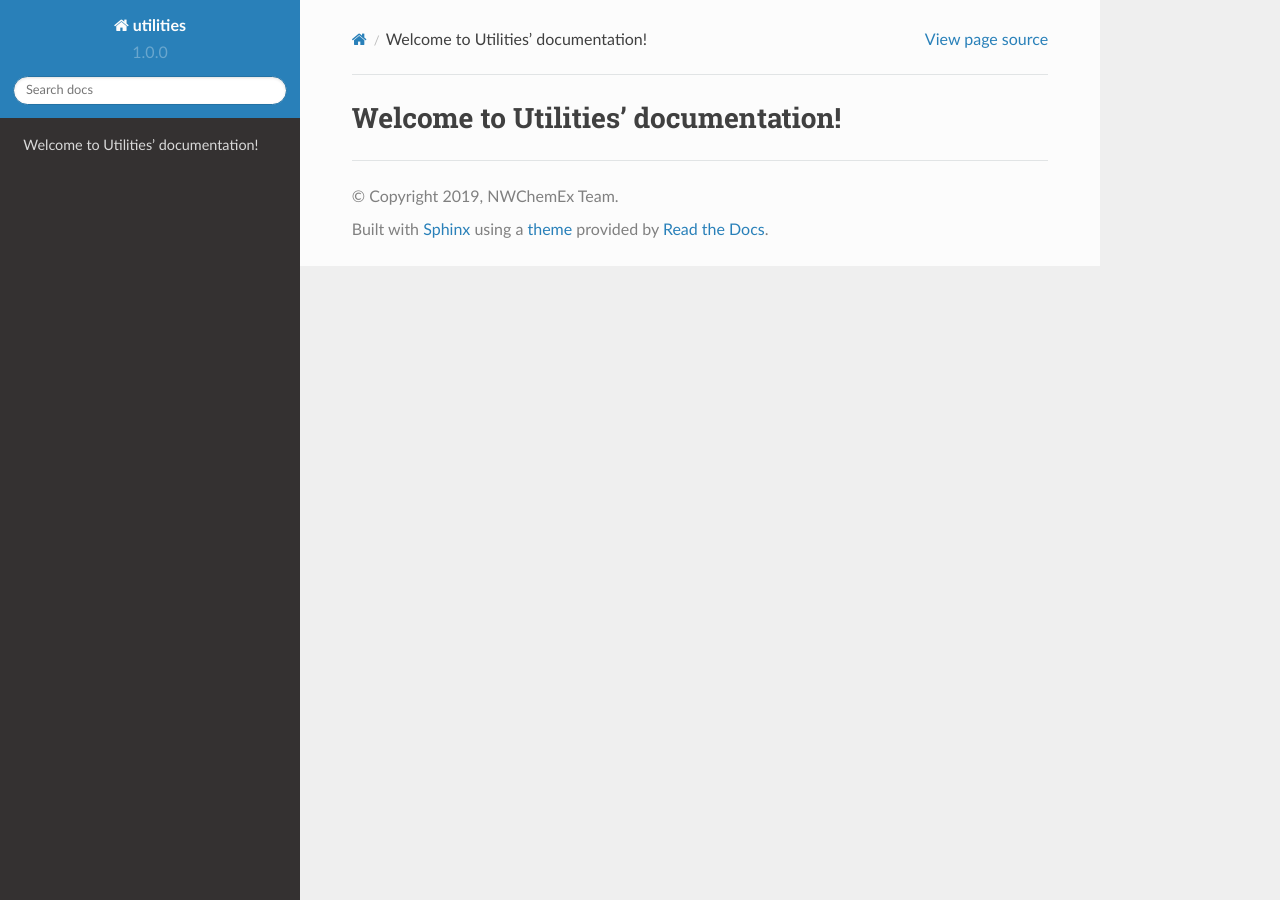
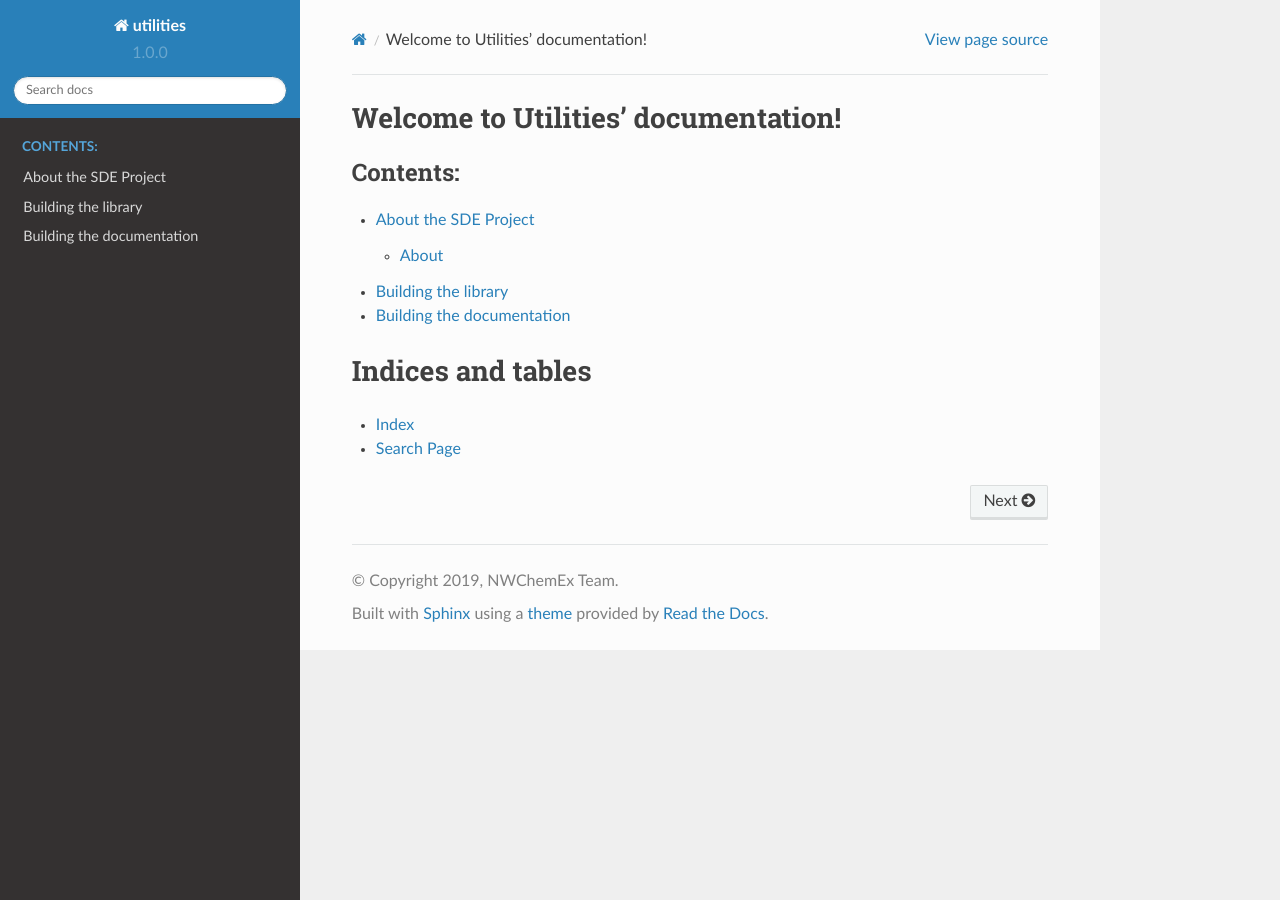
Before and after one commit to NWChemEx-Project/Utilities, a Sphinx documentation site: the page built from docs/source/index.rst, in a window 1280 px wide. Built offline with Sphinx 7.4.7 and the Read the Docs theme 2.0.0, drawn with Linux system fonts in a browser that asks for light colours; pages that are not in the unit, such as notebooks, are missing from menus; some of the changed lines change nothing that is shown.

Commit message:
Added about and installation for docs

```diff
--- /dev/null
+++ b/docs/source/about/about.rst
@@ -0,0 +1,20 @@
+About
+========
+The C++ standard library as well as the STL are great for providing many of the
+features one needs to write a code.  However, they leave much to be desired.
+This library is intended to be our "Boost" in that it's a series of
+extensions to the standard libraries for functionality we commonly want.
+
+At the moment this functionality can be expressed as falling into one of three
+sub libraries:
+
+- IterTools: Classes designed to make iteration easier.  This includes base
+             classes for writing your own iterators as well as classes for
+             iterating over common situations such as:
+             - All permutations of a sequence
+             - All combinations of a sequence
+- Mathematician : Math functionality beyond that of the STL including:
+  - Binomial coefficients
+  - Multinomial coefficients
+- TypeTraits : Structs to make meta-template programming easier
+  - Extended type intraspection (*i.e.* determining if a type has a member)
--- /dev/null
+++ b/docs/source/about/index.rst
@@ -0,0 +1,8 @@
+About the SDE Project
+=====================
+
+.. toctree::
+   :maxdepth: 2
+   :caption: Contents:
+
+   about
--- a/docs/source/index.rst
+++ b/docs/source/index.rst
@@ -5,4 +5,12 @@ Welcome to Utilities' documentation!
    :maxdepth: 2
    :caption: Contents:
 
+   about/index
+   installation/index
    api/library_root
+
+Indices and tables
+==================
+
+* :ref:`genindex`
+* :ref:`search`
--- /dev/null
+++ b/docs/source/installation/building.rst
@@ -0,0 +1,54 @@
+Building the library
+====================
+
+Utilities is built using `CPP <https://github.com
+/CMakePackagingProject/CMakePackagingProject.git>`_.
+Assuming you have already installed CPP,
+and you are willing to let cmake build the dependencies (Catch2), then the
+following will suffice to build:
+
+.. code-block:: bash
+
+   git clone https://github.com/NWChemEx-Project/Utilities.git
+   cd Utilities
+   cmake -H. \
+         -Bbuild \
+         -DCMAKE_PREFIX_PATH=<where/you/installed/CPP> \
+         -DCMAKE_INSTALL_PREFIX=<where/you/want/to/install/Utilities>
+   cd build
+   cmake --build .
+   make
+   #May need to run as an admin depending on where you are installing Utilities to
+   make install
+
+Note that the configure will appear to hang when it gets to Catch2.
+This is because it is building Catch2. Building of Catch2 can be
+avoided by disabling tests (*i.e.*, passing `-DBUILD_TESTS=OFF` to the first
+invocation of `cmake`) or by providing CMake with an already built version of
+Catch2 by passing `-DCatch2_ROOT=/path/to/catch2` to the first invocation of
+`cmake`.
+
+For finer-grained control over the build we direct the reader to the more
+thorough CPP build instructions located `here <https://cmakepackagingproject
+.readthedocs.io/en/latest/end_user/quick_start.html>`_ and note that Utilities
+depends on `Catch2 <https://github.com/catchorg/Catch2>`_ for testing.
+
+Building the documentation
+==========================
+
+You need to install Doxygen and the following Python packages (all can be
+installed with `pip`):
+
+- sphinx_rtd_theme (The Read-The-Docs theme for sphinx)
+- sphinx (The thing that makes the documenation)
+- breathe (Dependency of exhale, may get installed by it)
+- exhale (The thing that turns Doxygen output into ReST)
+You can build the documentation with:
+
+.. code-block:: bash
+
+    cd docs
+    make html
+
+You can view the documentation by opening `docs/build/html/index.html` on your
+browser.
--- /dev/null
+++ b/docs/source/installation/index.rst
@@ -0,0 +1,5 @@
+.. toctree::
+   :maxdepth: 2
+   :caption: Contents:
+
+   building
```
Also changed, not shown: docs/README.md.
